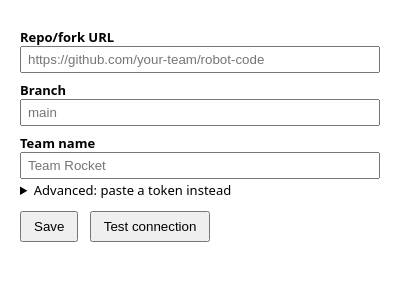
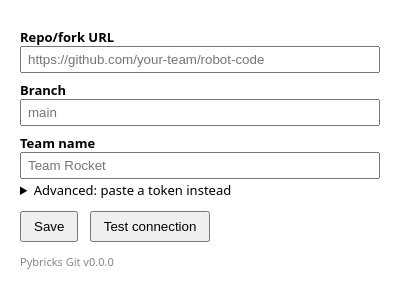
Before and after one commit to Lansing-Tech-Studio/pybricks-git-extension, a browser extension: page src/popup.html in a window 400 px wide. Drawn offline with Linux system fonts and the light colour scheme.

Commit message:
feat: show version info in popup

```diff
--- a/src/popup.html
+++ b/src/popup.html
@@ -8,6 +8,7 @@
     button { margin: 12px 8px 0 0; padding: 6px 12px; }
     #status { margin-top: 10px; white-space: pre-wrap; }
     .code { font: 20px monospace; letter-spacing: 2px; }
+    #version { margin-top: 12px; color: #888; font-size: 11px; }
 </style>
 <div id="signedOut" hidden>
     <button id="signIn">Sign in with GitHub</button>
@@ -37,4 +38,5 @@
 <button id="save">Save</button>
 <button id="test">Test connection</button>
 <div id="status"></div>
+<div id="version"></div>
 <script src="popup.js"></script>
--- a/src/popup.js
+++ b/src/popup.js
@@ -113,6 +113,8 @@ $('signOut').addEventListener('click', async () => {
     await loadForm();
 });
 
+$('version').textContent = `Pybricks Git v${chrome.runtime.getManifest().version}`;
+
 loadForm();
 refreshAuth();
 setInterval(refreshAuth, 2000);
```
Also changed, not shown: README.md.
